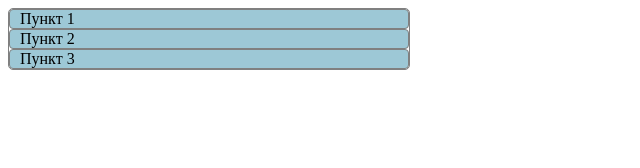
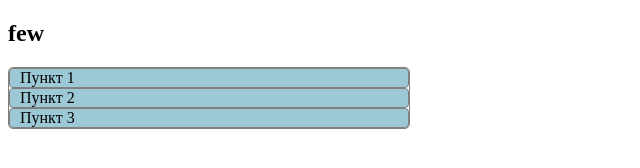
Before and after one commit to DimaGalych/example, a plain HTML site: page index.html in a window 1280 px wide. Shown: the whole page, without its empty margins (0-640 px from the left). Drawn offline with nearby package versions, Linux system fonts and the light colour scheme.

Commit message:
h2 was added

```diff
--- a/index.html
+++ b/index.html
@@ -23,6 +23,7 @@
 
 </head>
 <body>
+		<h2>few</h2>
 	<div class="accordion">
 
 		<div class="tab">Пункт 1</div>
```
